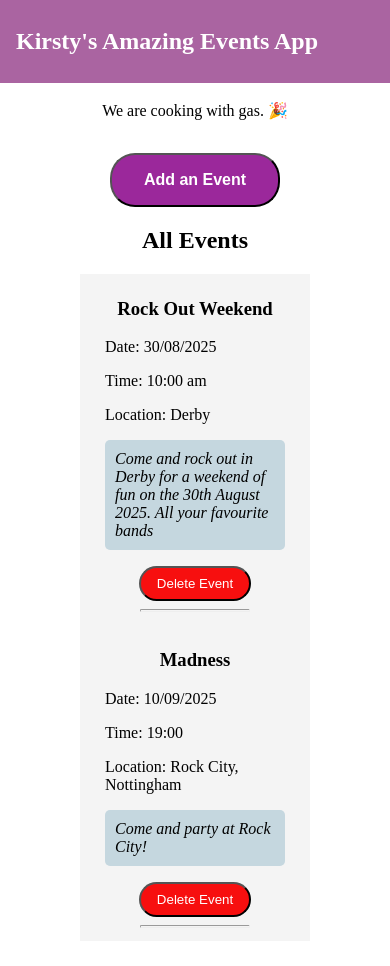
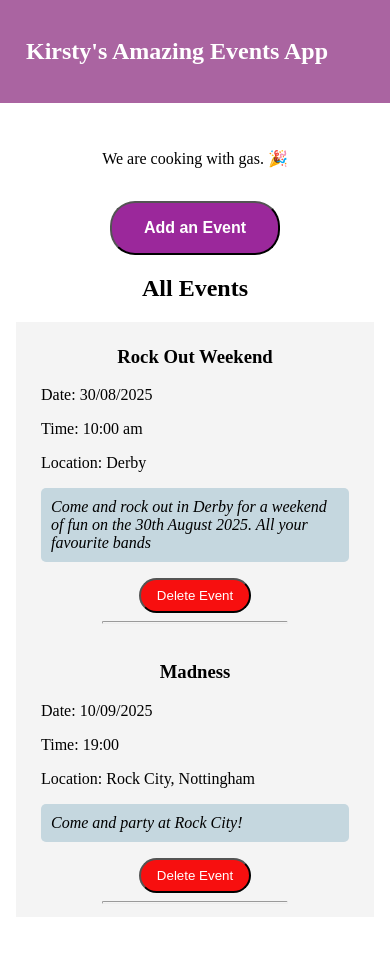
Before and after one commit to swamphobbit22/MAB, an Angular app: page / in a window 390 px wide. Shown: the top 966 px of the page. Built offline with nearby package versions, Linux system fonts and the light colour scheme.

Commit message:
corrects spacing

```diff
--- a/src/app/header/header.component.css
+++ b/src/app/header/header.component.css
@@ -1,5 +1,6 @@
 h1{
   text-align: center;
+  padding: 10px;
 }
 
 header{
--- a/src/app/home/home.component.css
+++ b/src/app/home/home.component.css
@@ -1,5 +1,5 @@
   .home-body{
-    padding:5rem;
+    padding: 6rem;
   }
 
   .subtitle{
@@ -49,8 +49,8 @@
     justify-content: center;
 }
 
-    /* .content {
-      flex-direction: column;
-      width: max-content;
-    } */
+  .home-body{
+    padding-top:8rem;
+    padding-inline: 1rem;
   }
+}
```
Lines whose indentation alone changed are shown as unchanged.
